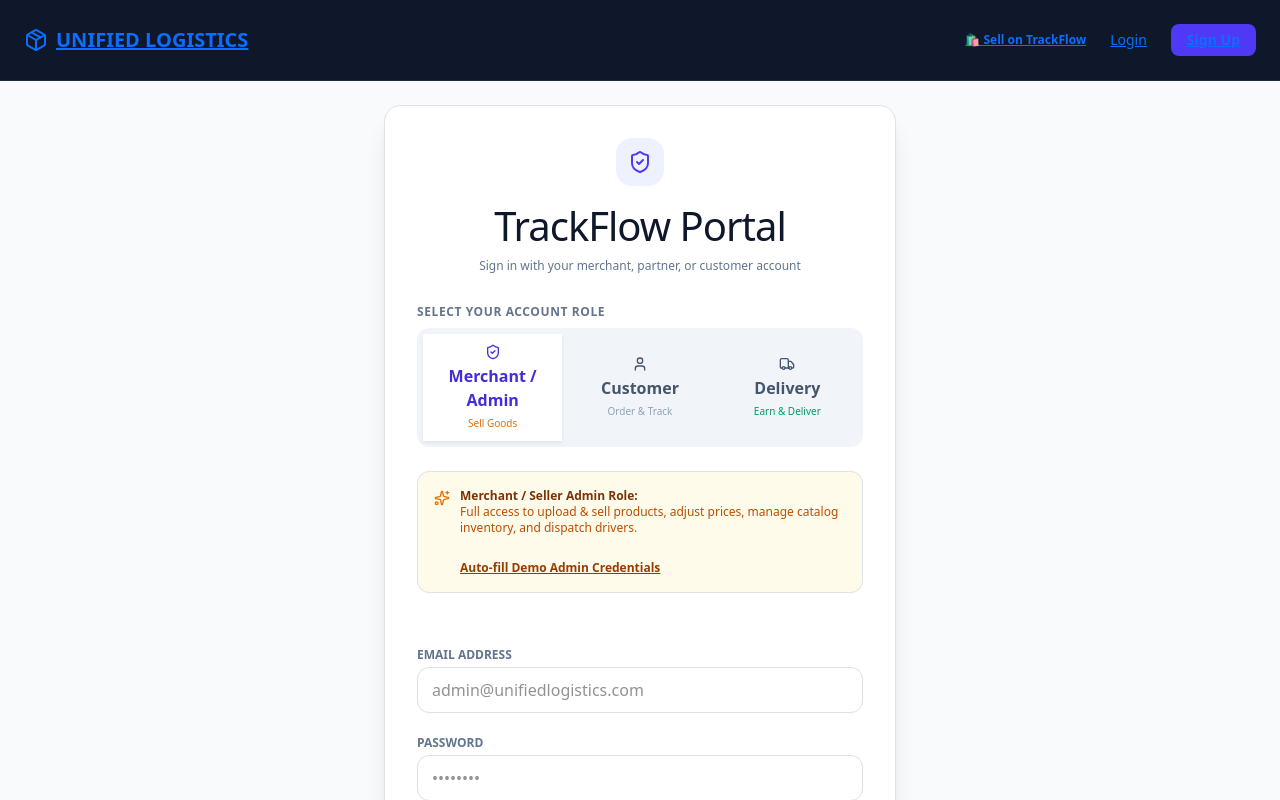
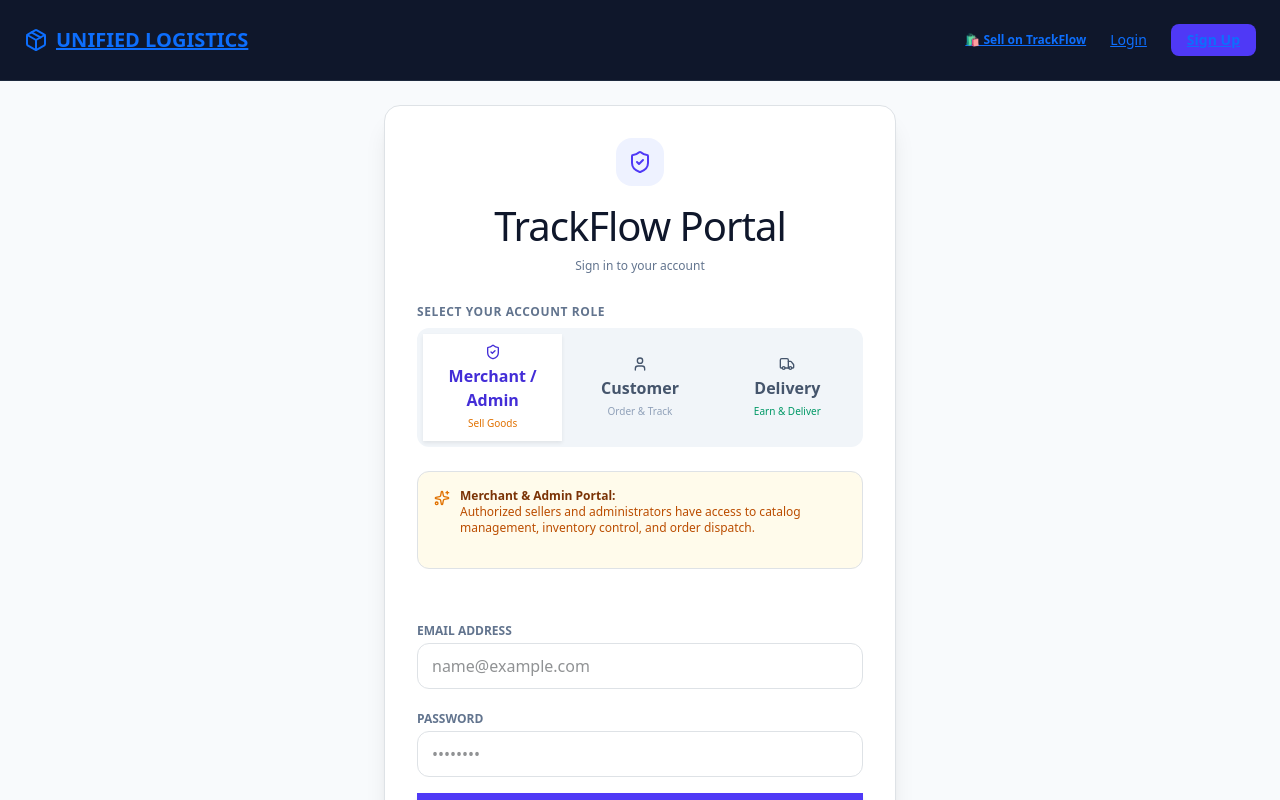
Before and after one commit to usershadow666/logistics_app, a React (Vite) app in the folder logistics/: page /login in a window 1280 px wide. Shown: the top 800 px of the page. Built offline with nearby package versions, Linux system fonts and the light colour scheme; no server answers.

Commit message:
security: remove exposed admin credentials from login page

```diff
--- a/logistics/src/pages/Login.jsx
+++ b/logistics/src/pages/Login.jsx
@@ -17,13 +17,8 @@ export default function Login() {
   const handleRoleTabClick = (role) => {
     setSelectedRole(role);
     setError('');
-    if (role === 'admin') {
-      setEmail('admin@unifiedlogistics.com');
-      setPassword('Password@123');
-    } else {
-      setEmail('');
-      setPassword('');
-    }
+    setEmail('');
+    setPassword('');
   };
 
   const handleLogin = async (e) => {
@@ -70,7 +65,7 @@ export default function Login() {
             <ShieldCheck className="h-6 w-6" />
           </div>
           <h1 className="text-2xl font-black text-slate-900 tracking-tight">TrackFlow Portal</h1>
-          <p className="text-xs text-slate-500 mt-1">Sign in with your merchant, partner, or customer account</p>
+          <p className="text-xs text-slate-500 mt-1">Sign in to your account</p>
         </div>
 
         {/* Role Select Tabs */}
@@ -121,25 +116,15 @@ export default function Login() {
           </div>
         </div>
 
-        {/* Role Context Notification */}
+        {/* Role Context Notice (Without exposed credentials) */}
         {selectedRole === 'admin' && (
           <div className="mb-5 flex items-start gap-2.5 rounded-xl bg-amber-50 border border-amber-200/80 p-3 text-xs text-amber-900">
             <Sparkles className="h-4 w-4 text-amber-600 shrink-0 mt-0.5" />
             <div className="flex-1">
-              <span className="font-bold">Merchant / Seller Admin Role:</span>
+              <span className="font-bold">Merchant & Admin Portal:</span>
               <p className="text-amber-700 mt-0.5">
-                Full access to upload & sell products, adjust prices, manage catalog inventory, and dispatch drivers.
+                Authorized sellers and administrators have access to catalog management, inventory control, and order dispatch.
               </p>
-              <button
-                type="button"
-                onClick={() => {
-                  setEmail('admin@unifiedlogistics.com');
-                  setPassword('Password@123');
-                }}
-                className="mt-2 inline-flex items-center gap-1 text-[11px] font-bold text-amber-800 underline hover:text-amber-950"
-              >
-                Auto-fill Demo Admin Credentials
-              </button>
             </div>
           </div>
         )}
@@ -158,7 +143,7 @@ export default function Login() {
               required
               value={email}
               onChange={(e) => setEmail(e.target.value)}
-              placeholder={selectedRole === 'admin' ? 'admin@unifiedlogistics.com' : 'user@example.com'}
+              placeholder="name@example.com"
               className="w-full rounded-xl border border-slate-300 px-3.5 py-2.5 text-sm focus:border-indigo-500 focus:outline-none focus:ring-1 focus:ring-indigo-500"
             />
           </div>
```
